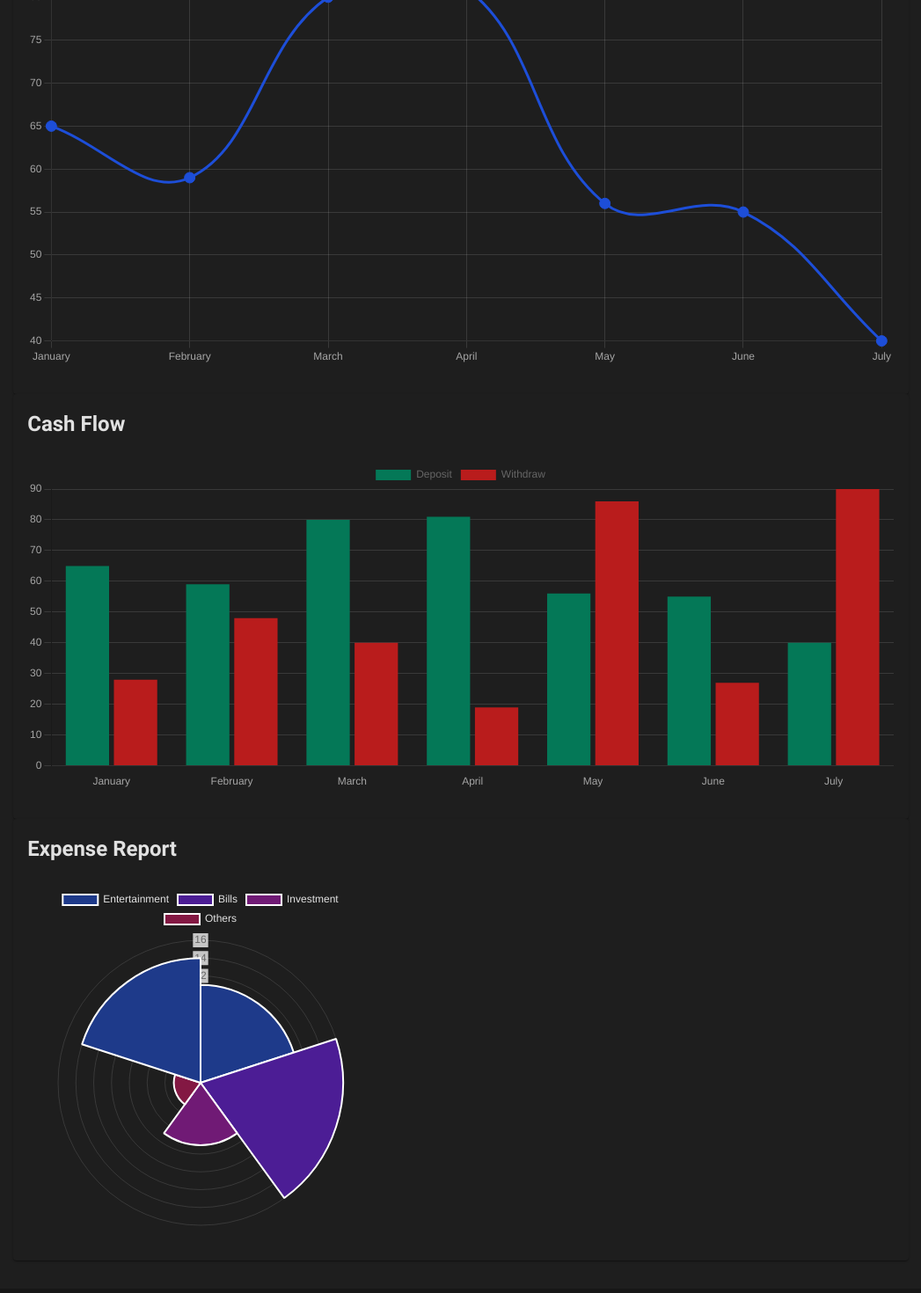
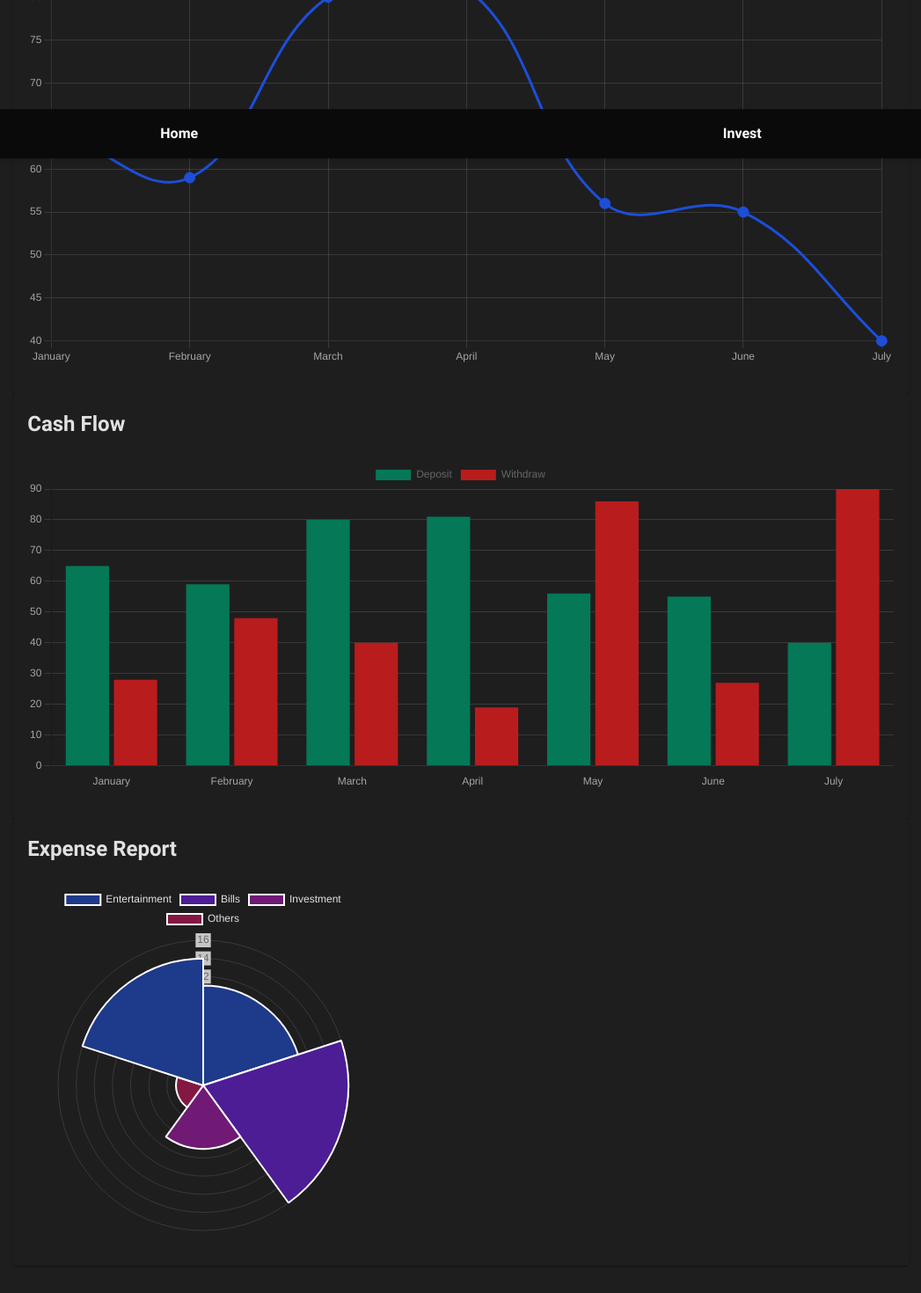
Before and after one commit to cheonglol/Seraphim-Sentinels, a React (Create React App) app: page / in a window 1280 px wide. Shown: the part 620-2090 px from the top of the page at 88% size, without its empty margins (116-1163 px from the left). Built offline with nearby package versions, Linux system fonts and the light colour scheme; a web font is replaced by a local one.

Commit message:
create bottom nav

```diff
--- /dev/null
+++ b/src/Components/Navigational/BottomNavigation.tsx
@@ -0,0 +1,26 @@
+import React from "react";
+import { Link } from "react-router-dom";
+
+export const BottomNavigation: React.FC = () => {
+  return (
+    <div className="fixed bottom-0 left-0 right-0 bg-neutral-950 shadow-md">
+      <div className="flex justify-around py-4">
+        <div className="text-center">
+          <Link to="/" className="text-white font-bold mx-2 px-2 py-1 rounded">
+            Home
+          </Link>
+        </div>
+        <div className="text-center">
+          <Link
+            to="/fin-lit"
+            className="text-white font-bold mx-2 px-2 py-1 rounded"
+          >
+            Invest
+          </Link>
+        </div>
+      </div>
+    </div>
+  );
+};
+
+export default BottomNavigation;
--- a/src/Components/RetirementPlanDashboard/PolarAreaChart.tsx
+++ b/src/Components/RetirementPlanDashboard/PolarAreaChart.tsx
@@ -37,11 +37,12 @@ export const PolarAreaChart = ({ polarAreaChartData }: Props) => {
 
   return (
     <div className="card flex justify-content-center">
+      {/* Adjusted style for better mobile responsiveness */}
       <Chart
         type="polarArea"
         data={chartData}
         options={chartOptions}
-        style={{ position: "relative", width: "40%" }}
+        style={{ position: "relative", width: "100%", maxWidth: "400px" }} // Changed width to 100% and added maxWidth for better control
       />
     </div>
   );
--- a/src/Views/RetirementPlanDashboard.tsx
+++ b/src/Views/RetirementPlanDashboard.tsx
@@ -4,6 +4,7 @@ import { LineChart } from "../Components/RetirementPlanDashboard/LineChart";
 import { LineChartData } from "../Components/RetirementPlanDashboard/LineChartData";
 import { PolarAreaChart } from "../Components/RetirementPlanDashboard/PolarAreaChart";
 import { BasicLayout } from "../Layouts/Base/BasicLayout";
+import BottomNavigation from "../Components/Navigational/BottomNavigation";
 
 const lineChartData: LineChartData = {
   labels: ["January", "February", "March", "April", "May", "June", "July"],
@@ -63,6 +64,8 @@ export const RetirementPlanDashboard = () => (
         <Card title="Expense Report">
           <PolarAreaChart polarAreaChartData={polarAreaChartData} />
         </Card>
+
+        <BottomNavigation />
       </>
     }
   />
```
